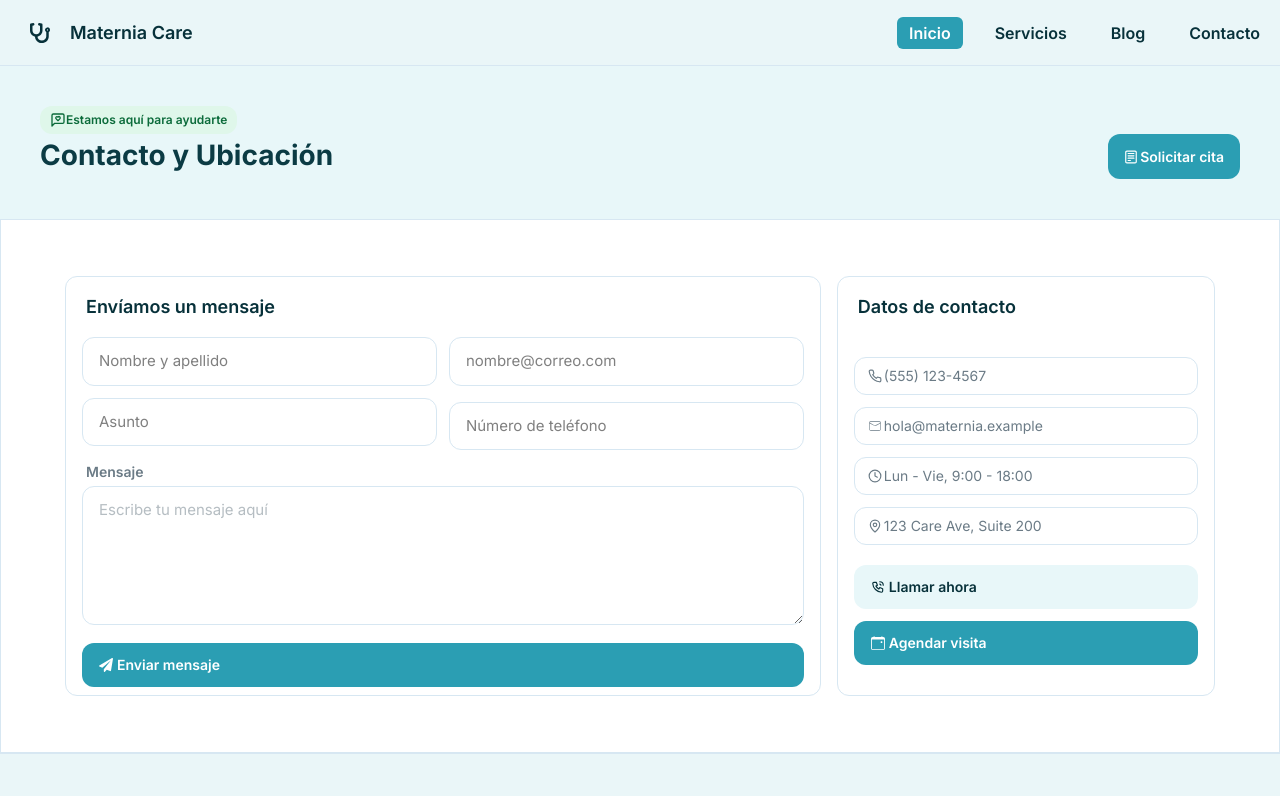
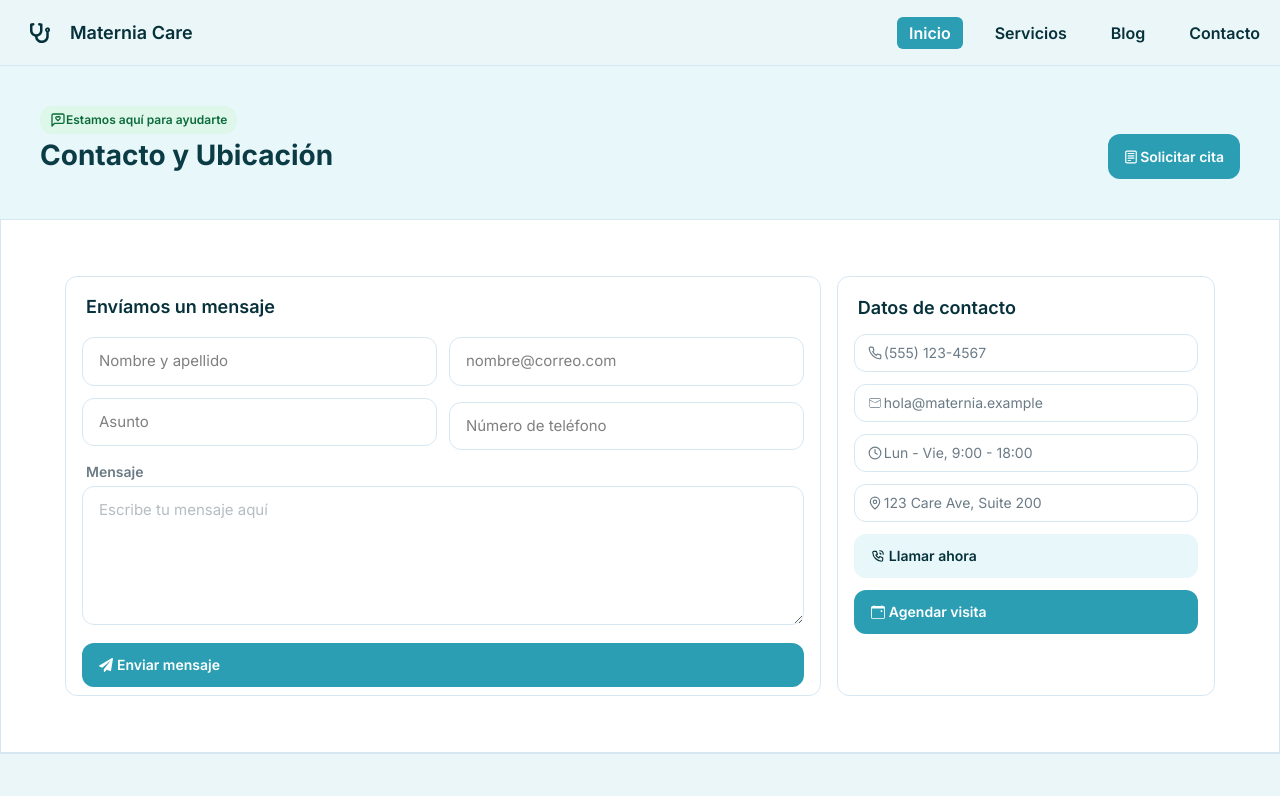
Before and after one commit to Laszlo-Caballero/obstetricia-landing, a Next.js app: page /contacto in a window 1280 px wide. Shown: the top 796 px of the page. Built offline with nearby package versions, Linux system fonts and the light colour scheme.

Commit message:
Actualizar estilo del encabezado y eliminar margen en la sección de datos de contacto para mejorar la presentación.

```diff
--- a/src/app/contacto/page.tsx
+++ b/src/app/contacto/page.tsx
@@ -114,10 +114,10 @@ export default function page() {
             </form>
           </section>
           <section className="w-1/3 border border-bordeColumn rounded-xl px-4">
-            <h1 className="font-semibold text-blackBluee py-4 text-lg px-1">
+            <h1 className="font-semibold text-blackBluee pt-[17px] text-lg px-1">
               Datos de contacto
             </h1>
-            <div className=" py-2 ">
+            <div>
               <CardContact icon={<FiPhone />} description="(555) 123-4567" />
               <CardContact
                 icon={<CiMail />}
```
